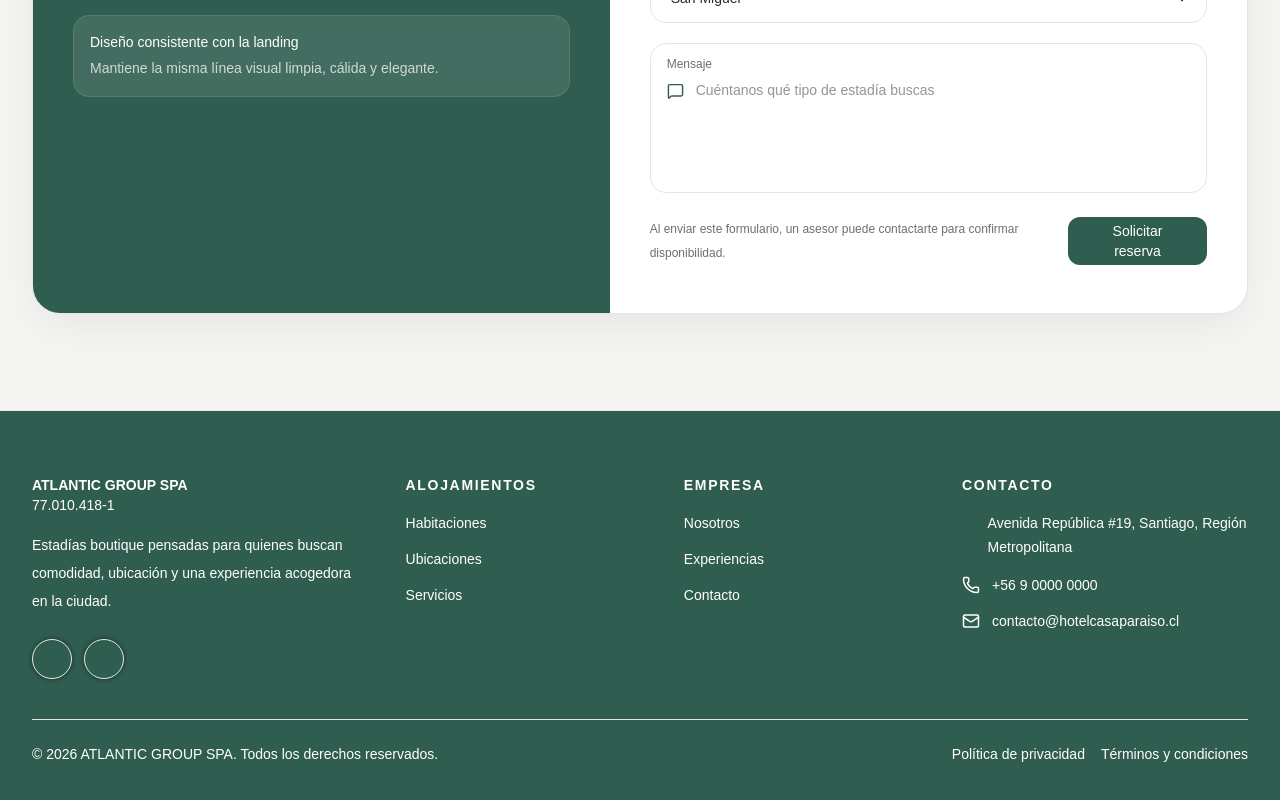
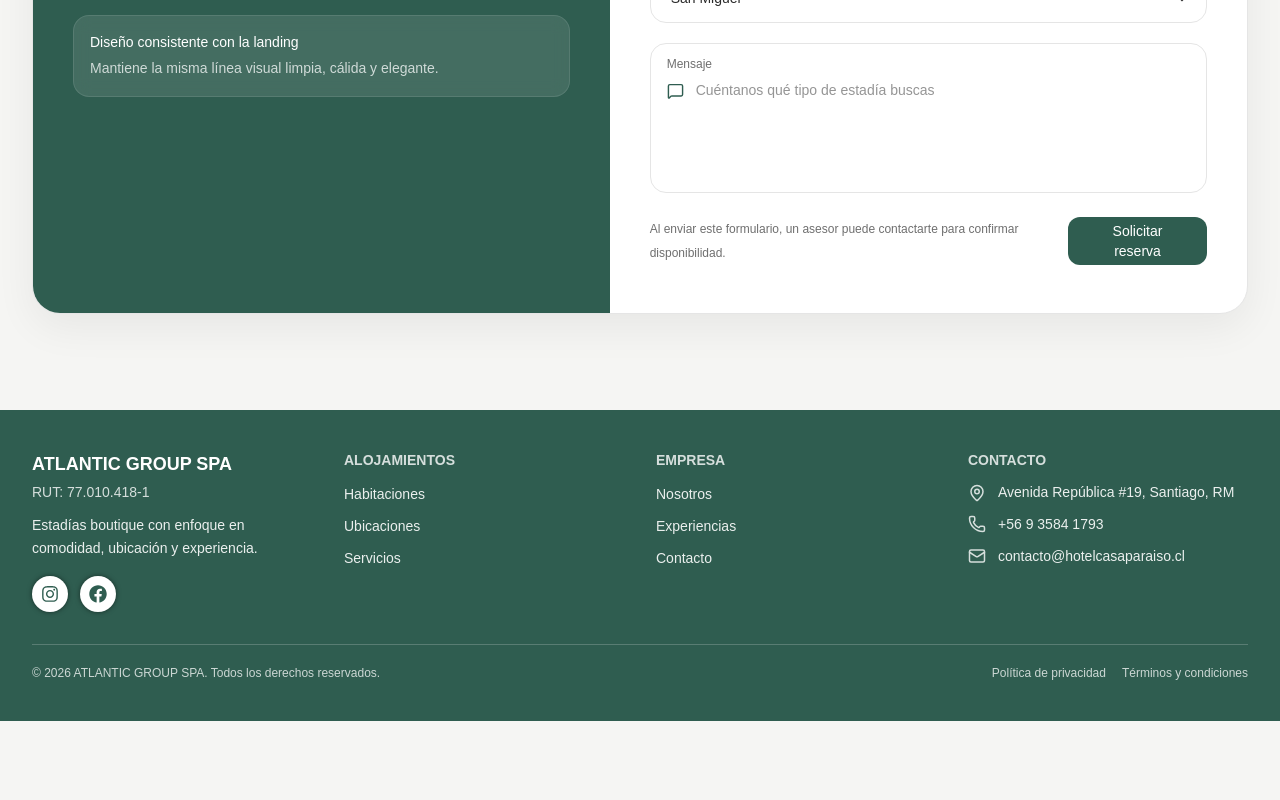
Before and after one commit to SoyAlfredoDev/smartPro-hotelCasaParaiso, a Next.js app: page / in a window 1280 px wide. Shown: the part 4114-4914 px from the top of the page. After the commit the page ends 4855 px from the top, so only its background shows below. Built offline with nearby package versions, Linux system fonts and the light colour scheme.

Commit message:
footer modifaud

```diff
--- a/components/Footer.tsx
+++ b/components/Footer.tsx
@@ -3,6 +3,8 @@
 import Link from "next/link";
 import { Mail, Phone, MapPin } from "lucide-react";
 import { FaInstagram, FaFacebook } from "react-icons/fa";
+import { motion, Variants } from "framer-motion";
+import { div } from "framer-motion/client";
 
 const footerLinks = {
   alojamientos: [
@@ -17,141 +19,182 @@ const footerLinks = {
   ],
 };
 
+const containerVariants: Variants = {
+  hidden: { opacity: 0 },
+  visible: {
+    opacity: 1,
+    transition: {
+      staggerChildren: 0.08,
+      delayChildren: 0.05,
+    },
+  },
+};
+
+const itemVariants: Variants = {
+  hidden: { opacity: 0, y: 12 },
+  visible: {
+    opacity: 1,
+    y: 0,
+    transition: { duration: 0.4, ease: "easeOut" },
+  },
+};
+
 export default function Footer() {
   const company = {
     rut: "77.010.418-1",
     name: "ATLANTIC GROUP SPA",
-    address: "Avenida República #19, Santiago, Región Metropolitana",
+    address: "Avenida República #19, Santiago, RM",
     email: "contacto@hotelcasaparaiso.cl",
-    phone: "+56935841793",
+    phone: "+56 9 3584 1793",
+    whatsapp: "56935841793",
   };
+
+  const currentYear = new Date().getFullYear();
+
   return (
-    <footer className="border-t border-default bg-primary">
-      <div className="mx-auto max-w-7xl px-4 py-12 sm:px-6 lg:px-8 lg:py-16">
-        <div className="grid grid-cols-1 gap-10 md:grid-cols-2 lg:grid-cols-[1.4fr_1fr_1fr_1.2fr]">
-          <div className="max-w-sm">
-            <p className="text-sm font-bold text-white">{company.name}</p>
-            <p className="text-sm text-white">{company.rut}</p>
+    <div>
+      <footer className="bg-primary text-white">
+        <div className="mx-auto max-w-7xl px-4 py-8 sm:py-10 sm:px-6 lg:px-8">
+          <motion.div
+            variants={containerVariants}
+            initial="hidden"
+            whileInView="visible"
+            viewport={{ once: true, margin: "-80px" }}
+            className="grid grid-cols-1 gap-8 sm:grid-cols-2 lg:grid-cols-4"
+          >
+            {/* BRAND */}
+            <motion.div variants={itemVariants}>
+              <h2 className="text-base sm:text-lg font-bold">{company.name}</h2>
 
-            <p className="mt-4 text-sm leading-7 text-white">
-              Estadías boutique pensadas para quienes buscan comodidad,
-              ubicación y una experiencia acogedora en la ciudad.
+              <p className="mt-1 text-xs sm:text-sm opacity-80">
+                RUT: {company.rut}
               </p>
 
-            <div className="mt-6 flex items-center gap-3">
+              <p className="mt-3 text-xs sm:text-sm leading-relaxed opacity-90">
+                Estadías boutique con enfoque en comodidad, ubicación y
+                experiencia.
+              </p>
+
+              <div className="mt-4 flex items-center gap-3">
                 <Link
                   href="#"
-                className="inline-flex h-10 w-10 items-center justify-center rounded-full border border-default bg-background text-primary shadow-sm transition-all duration-200 hover:bg-primary hover:text-white hover:shadow-md active:scale-95"
                   aria-label="Instagram"
+                  className="flex h-9 w-9 items-center justify-center rounded-full bg-white text-primary shadow-sm transition hover:-translate-y-0.5 hover:shadow-md"
                 >
-                <FaInstagram size={18} />
+                  <FaInstagram className="text-lg" />
                 </Link>
 
                 <Link
                   href="#"
-                className="inline-flex h-10 w-10 items-center justify-center rounded-full border border-default bg-background text-primary shadow-sm transition-all duration-200 hover:bg-primary hover:text-white hover:shadow-md active:scale-95"
                   aria-label="Facebook"
+                  className="flex h-9 w-9 items-center justify-center rounded-full bg-white text-primary shadow-sm transition hover:-translate-y-0.5 hover:shadow-md"
                 >
-                <FaFacebook size={18} />
+                  <FaFacebook className="text-lg" />
                 </Link>
               </div>
-          </div>
+            </motion.div>
 
-          <div>
-            <h3 className="text-sm font-semibold uppercase tracking-[0.12em] text-white">
+            {/* ALOJAMIENTOS */}
+            <motion.div variants={itemVariants}>
+              <h3 className="text-xs sm:text-sm font-semibold uppercase opacity-80">
                 Alojamientos
               </h3>
 
-            <ul className="mt-4 space-y-3">
+              <ul className="mt-3 space-y-2">
                 {footerLinks.alojamientos.map((item) => (
                   <li key={item.label}>
                     <Link
                       href={item.href}
-                    className="text-sm text-white transition-colors duration-200 hover:text-primary"
+                      className="text-sm opacity-90 transition hover:opacity-100"
                     >
                       {item.label}
                     </Link>
                   </li>
                 ))}
               </ul>
-          </div>
+            </motion.div>
 
-          <div>
-            <h3 className="text-sm font-semibold uppercase tracking-[0.12em] text-white">
+            {/* EMPRESA */}
+            <motion.div variants={itemVariants}>
+              <h3 className="text-xs sm:text-sm font-semibold uppercase opacity-80">
                 Empresa
               </h3>
 
-            <ul className="mt-4 space-y-3">
+              <ul className="mt-3 space-y-2">
                 {footerLinks.empresa.map((item) => (
                   <li key={item.label}>
                     <Link
                       href={item.href}
-                    className="text-sm text-white transition-colors duration-200 hover:text-primary"
+                      className="text-sm opacity-90 transition hover:opacity-100"
                     >
                       {item.label}
                     </Link>
                   </li>
                 ))}
               </ul>
-          </div>
+            </motion.div>
 
-          <div>
-            <h3 className="text-sm font-semibold uppercase tracking-[0.12em] text-white">
+            {/* CONTACTO */}
+            <motion.div variants={itemVariants}>
+              <h3 className="text-xs sm:text-sm font-semibold uppercase opacity-80">
                 Contacto
               </h3>
 
-            <ul className="mt-4 space-y-4">
+              <ul className="mt-3 space-y-3 text-sm">
                 <li className="flex items-start gap-3">
-                <MapPin className="mt-0.5 text-primary" size={18} />
-                <span className="text-sm leading-6 text-white">
+                  <MapPin className="mt-0.5 shrink-0 opacity-80" size={18} />
+                  <span className="opacity-90 text-xs sm:text-sm">
                     {company.address}
                   </span>
                 </li>
 
                 <li className="flex items-center gap-3">
-                <Phone className="text-white" size={18} />
+                  <Phone className="shrink-0 opacity-80" size={18} />
                   <Link
-                  href="tel:+56900000000"
-                  className="text-sm text-white transition-colors duration-200 hover:text-primary"
+                    href={`https://wa.me/${company.whatsapp}`}
+                    className="opacity-90 hover:opacity-100 transition"
                   >
-                  +56 9 0000 0000
+                    {company.phone}
                   </Link>
                 </li>
 
                 <li className="flex items-center gap-3">
-                <Mail className="text-white" size={18} />
+                  <Mail className="shrink-0 opacity-80" size={18} />
                   <Link
-                  href="mailto:reservas@casapariako.cl"
-                  className="text-sm text-white transition-colors duration-200 hover:text-primary"
+                    href={`mailto:${company.email}`}
+                    className="opacity-90 hover:opacity-100 transition"
                   >
                     {company.email}
                   </Link>
                 </li>
               </ul>
-          </div>
-        </div>
+            </motion.div>
+          </motion.div>
 
-        <div className="mt-10 flex flex-col gap-4 border-t border-default pt-6 sm:flex-row sm:items-center sm:justify-between">
-          <p className="text-sm text-white">
-            © 2026 {company.name}. Todos los derechos reservados.
+          {/* BOTTOM BAR */}
+          <motion.div
+            initial={{ opacity: 0 }}
+            whileInView={{ opacity: 1 }}
+            transition={{ duration: 0.5 }}
+            viewport={{ once: true }}
+            className="mt-8 border-t border-white/20 pt-5 flex flex-col gap-3 sm:flex-row sm:items-center sm:justify-between"
+          >
+            <p className="text-[11px] sm:text-xs opacity-75">
+              © {currentYear} {company.name}. Todos los derechos reservados.
             </p>
 
-          <div className="flex flex-wrap items-center gap-4">
-            <Link
-              href="#"
-              className="text-sm text-white transition-colors duration-200 hover:text-primary"
-            >
+            <div className="flex flex-wrap gap-4 text-[11px] sm:text-xs">
+              <Link className="opacity-75 hover:opacity-100" href="#">
                 Política de privacidad
               </Link>
-            <Link
-              href="#"
-              className="text-sm text-white transition-colors duration-200 hover:text-primary"
-            >
+              <Link className="opacity-75 hover:opacity-100" href="#">
                 Términos y condiciones
               </Link>
             </div>
-        </div>
+          </motion.div>
         </div>
       </footer>
+      <div className="w-full h-5 bg-background"></div>
+    </div>
   );
 }
```
Lines whose indentation alone changed are shown as unchanged.
